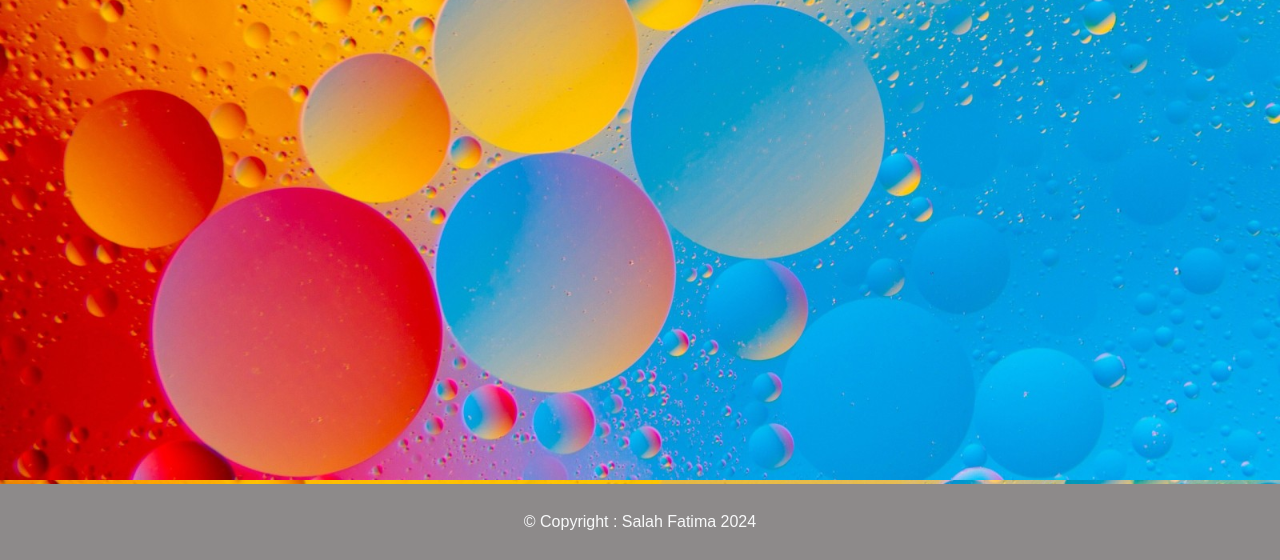
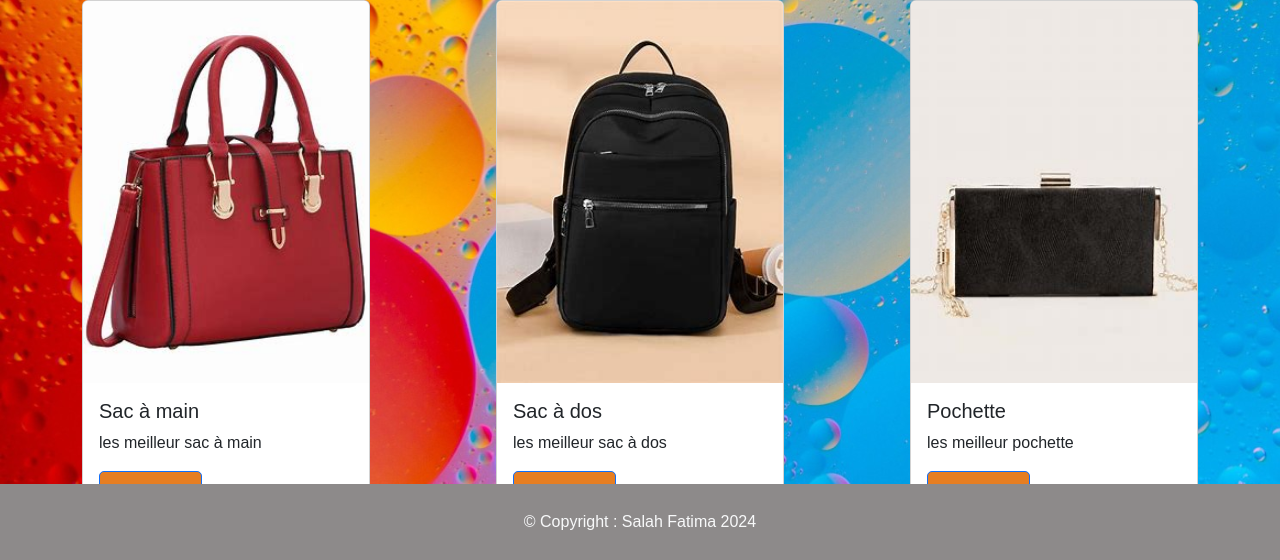
Before and after one commit to fatisajid/monSite2, a PHP site: page / in a window 1280 px wide. Shown: the part 240-800 px from the top of the page. Run offline with PHP 8.4, Linux system fonts and the light colour scheme; data that the repository does not hold is empty; some libraries are stand-ins or nearby versions.

Commit message:
ajouter allProduct

```diff
--- a/public/css/style.css
+++ b/public/css/style.css
@@ -165,3 +165,9 @@ main {
     color: white;
     margin-top: 20px;
 } */
+
+.container{
+    display: flex;
+    justify-content: space-between;
+
+}
--- a/src/Controllers/ProductController.php
+++ b/src/Controllers/ProductController.php
@@ -21,7 +21,7 @@ class ProductController extends AbstractController
     }
 
 
-    public function show()
+    public function showAllProduct()
     {
 
         // Récupération d'un produit spécifique par ID
@@ -30,7 +30,7 @@ class ProductController extends AbstractController
 
 
         // Inclusion manuelle de la vue avec les produits
-        include __DIR__ . '/../views/products/product.view.php'; // Inclure la vue
+        include __DIR__ . '/../views/products/allProducts.view.php'; // Inclure la vue
     }
 
     public function create()
--- a/src/Models/Product.php
+++ b/src/Models/Product.php
@@ -43,7 +43,6 @@ class Product
                 $products[] = $product;
             }
             return $products;
-
         }
     }
 
@@ -95,6 +94,24 @@ class Product
         }
     }
 
+    public function getProductByCategory()
+    {
+        $pdo = DataBase::getConnection();
+        $sql = 'SELECT * FROM `products` WHERE `category_id` = ?';
+        $statement = $pdo->prepare($sql);
+        $statement->execute([$this->category_id]);
+        $resultFetch = $statement->fetchAll(PDO::FETCH_ASSOC);
+        $products = [];
+        if ($resultFetch) {
+            foreach ($resultFetch as $row) {
+                $product = new Product($row['id'], $row['category_id'], $row['name'], $row['description'], $row['price'], null, null, $row['image']);
+                $products[] = $product;
+            }
+            return $products;
+        }
+    }
+
+
 
     public function updateProduct()
     {
--- a/src/Views/products/home.view.php
+++ b/src/Views/products/home.view.php
@@ -5,46 +5,40 @@ use App\Models\Product;
 require_once(__DIR__ . '/../partials/header.php');
 
 ?>
+
 <header class="hero">
 
     <h1>Bienvenue dans notre boutique de sacs</h1>
     <p>Trouvez le sac parfait pour chaque occasion</p>
     <a href="#categories" class="btn-cta">Voir nos catégories</a>
 </header>
-
-<main id="categories">
-
-
-    <?php
-    if (isset($products)) {
-        foreach ($products as $product) {
-            // var_dump($product);
-
-    ?>
+<section class="container">
     <div class="card" style="width: 18rem;">
+        <img src="/public/img/sac a main.jpg" class="card-img-top" alt="photo de sac à main">
         <div class="card-body">
-                    <!-- <section class="category"> -->
-                    <h5 class="card-title"><?= $product->getName() ?></h5>
-                    <img src="public/img/<?= $product->getImage() ?>" alt="<?= $product->getName() ?>">
-                    <p class="card-text"><?= $product->getDescription() ?></p>
-                    <p class="card-text"><?= $product->getPrice() ?>€</p>
-                    <a href="/product=<?= $product->getId() ?>" class="btn btn-success">Voir plus</a>
-                    <a href="/editProduct?id=<?= $product->getId() ?>" class="btn btn-warning">Modifier</a>
-                    <form action="/deleteProduct" method="POST">
-                        <input type="hidden" name="id" id="id" value="<?= $product->getId() ?>">
-                        <button type="submit" class="btn btn-danger m-1">Suprimer</button>
-                    </form>
+            <h5 class="card-title">Sac à main</h5>
+            <p class="card-text">les meilleur sac à main</p>
+            <a href="#" class="btn btn-primary">Voir plus</a>
         </div>
     </div>
-    <?php
-        }
-    }
-    ?>
+    <div class="card" style="width: 18rem;">
+        <img src="/public/img/sac a dos.jpg" class="card-img-top" alt="photo de sac à dos">
+        <div class="card-body">
+            <h5 class="card-title">Sac à dos</h5>
+            <p class="card-text">les meilleur sac à dos</p>
+            <a href="#" class="btn btn-primary">Voir plus</a>
+        </div>
+    </div>
+    <div class="card" style="width: 18rem;">
+        <img src="/public/img/pouchette.jpg" class="card-img-top" alt="phodo des pouchette">
+        <div class="card-body">
+            <h5 class="card-title">Pochette</h5>
+            <p class="card-text">les meilleur pochette</p>
+            <a href="#" class="btn btn-primary">Voir plus</a>
+        </div>
+    </div>
+</section>
 
-    <script src="scripts.js"></script>
-    </body>
-
-    </html>
 
 <?php
 include_once(__DIR__ . '/../partials/footer.php');
```
Also changed, not shown: src/Views/products/allProducts.view.php (added, +51 -0 lines). Lines whose indentation alone changed are shown as unchanged.
